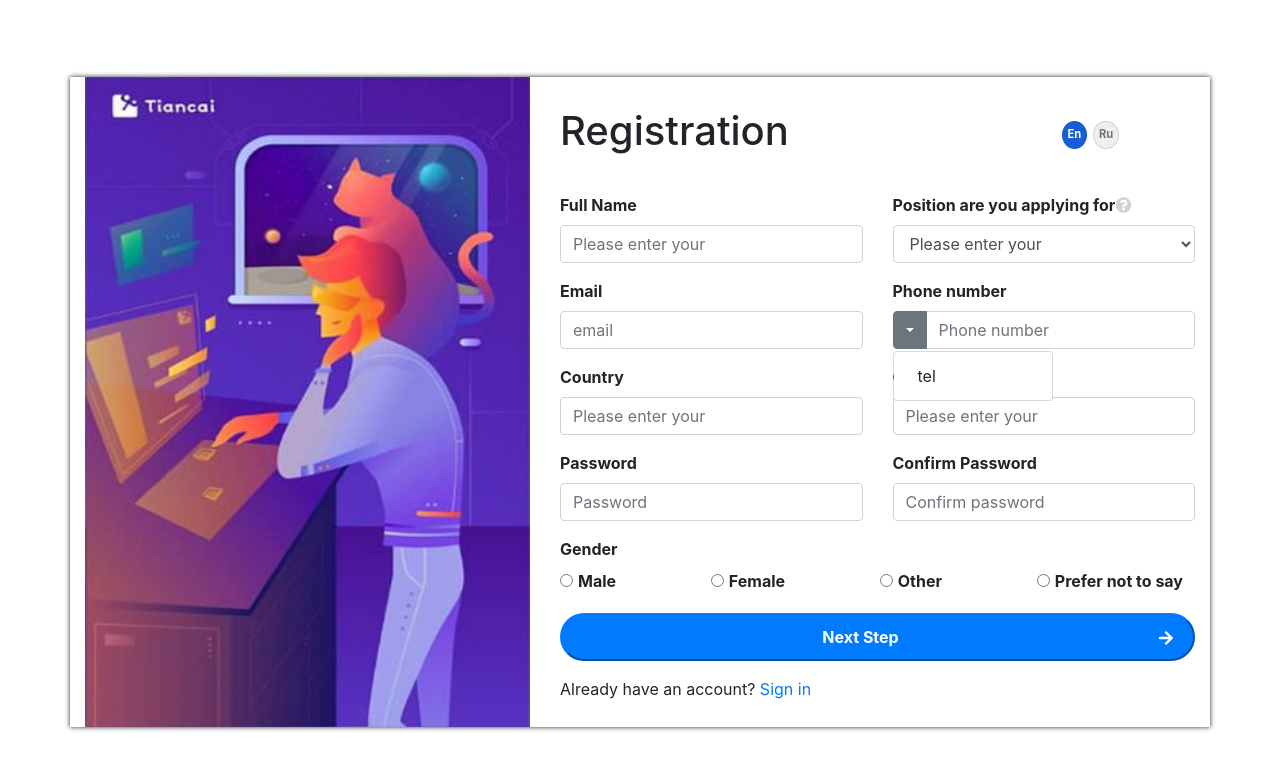
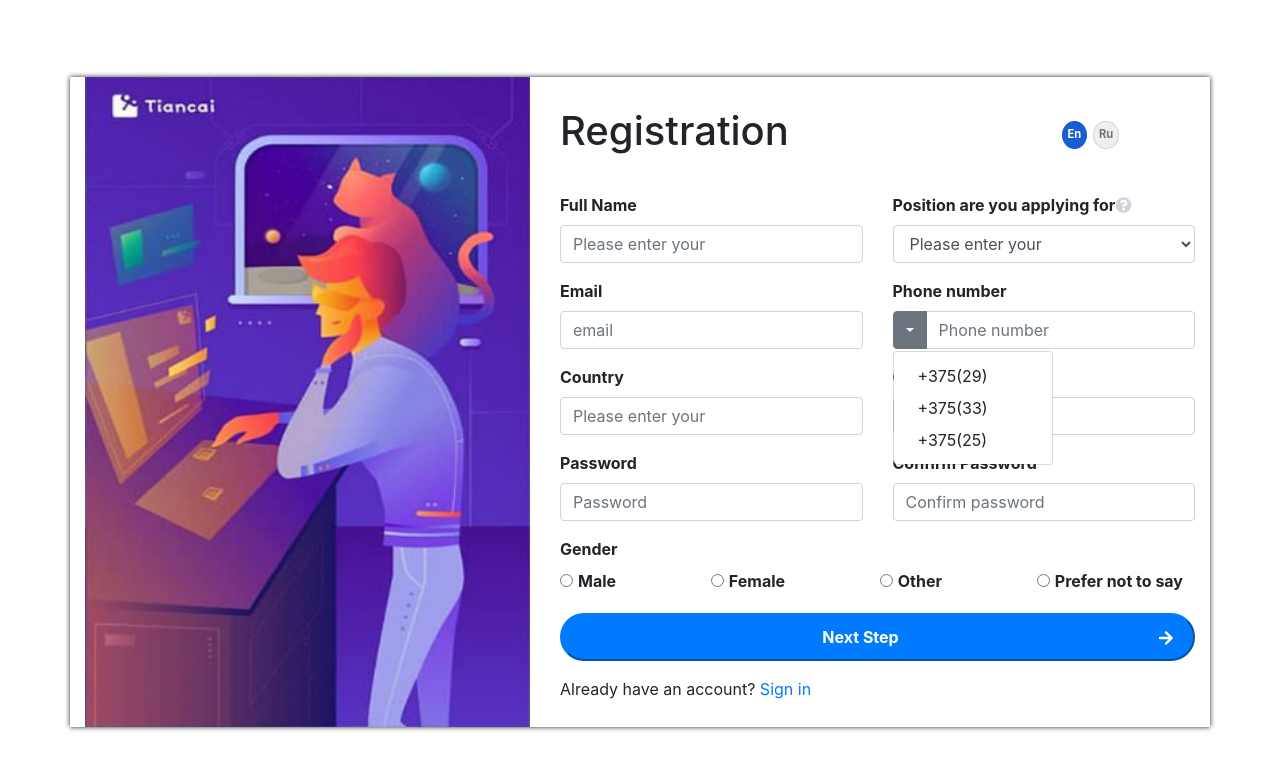
Before and after one commit to anna2990/react-form, a React (Create React App) app: page / in a window 1280 px wide. Both pictures are taken after a click on the button 909 px from the left and 329 px from the top of the page. Shown: the top 770 px of the page. Built offline with nearby package versions, Linux system fonts and the light colour scheme.

Commit message:
Update FormContainer.jsx

```diff
--- a/src/components/FormContainer.jsx
+++ b/src/components/FormContainer.jsx
@@ -1,8 +1,6 @@
 import React, { Component } from 'react';
 import Form from 'react-bootstrap/Form';
 import {Row, InputGroup, Dropdown, DropdownButton} from 'react-bootstrap';
-
-
 
 
 class Input extends Component  {
@@ -39,7 +37,9 @@ class Input extends Component  {
                         <Form.Label>Phone number</Form.Label>
                         <InputGroup>
                             <DropdownButton as={InputGroup.Prepend} variant="outline-secondary" id="input-group-dropdown">
-                              <Dropdown.Item href="#">tel</Dropdown.Item>
+                              <Dropdown.Item href="#">+375(29)</Dropdown.Item>
+                              <Dropdown.Item href="#">+375(33)</Dropdown.Item>
+                              <Dropdown.Item href="#">+375(25)</Dropdown.Item>
                             </DropdownButton>
                             <Form.Control placeholder="Phone number"/>
                         </InputGroup>
```
